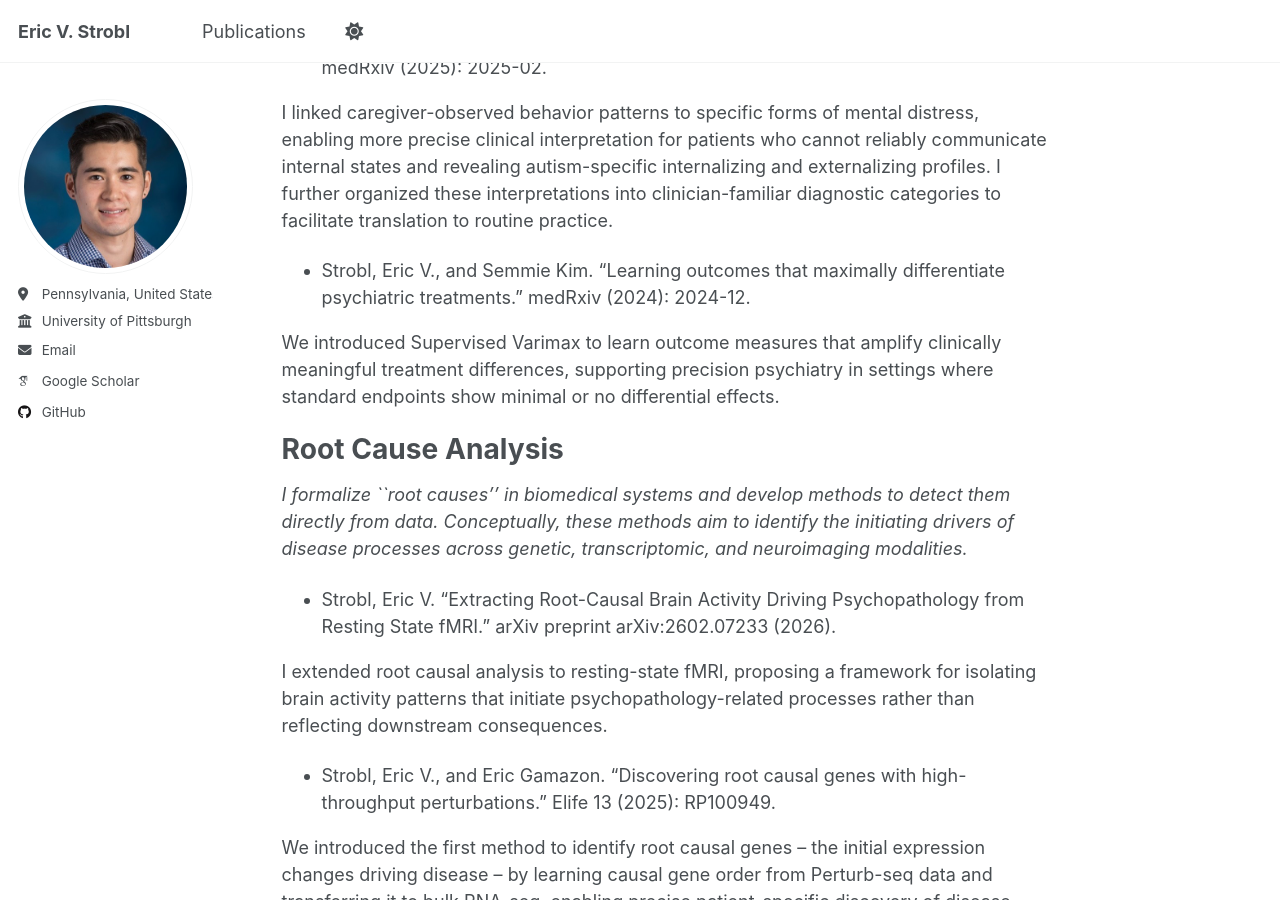
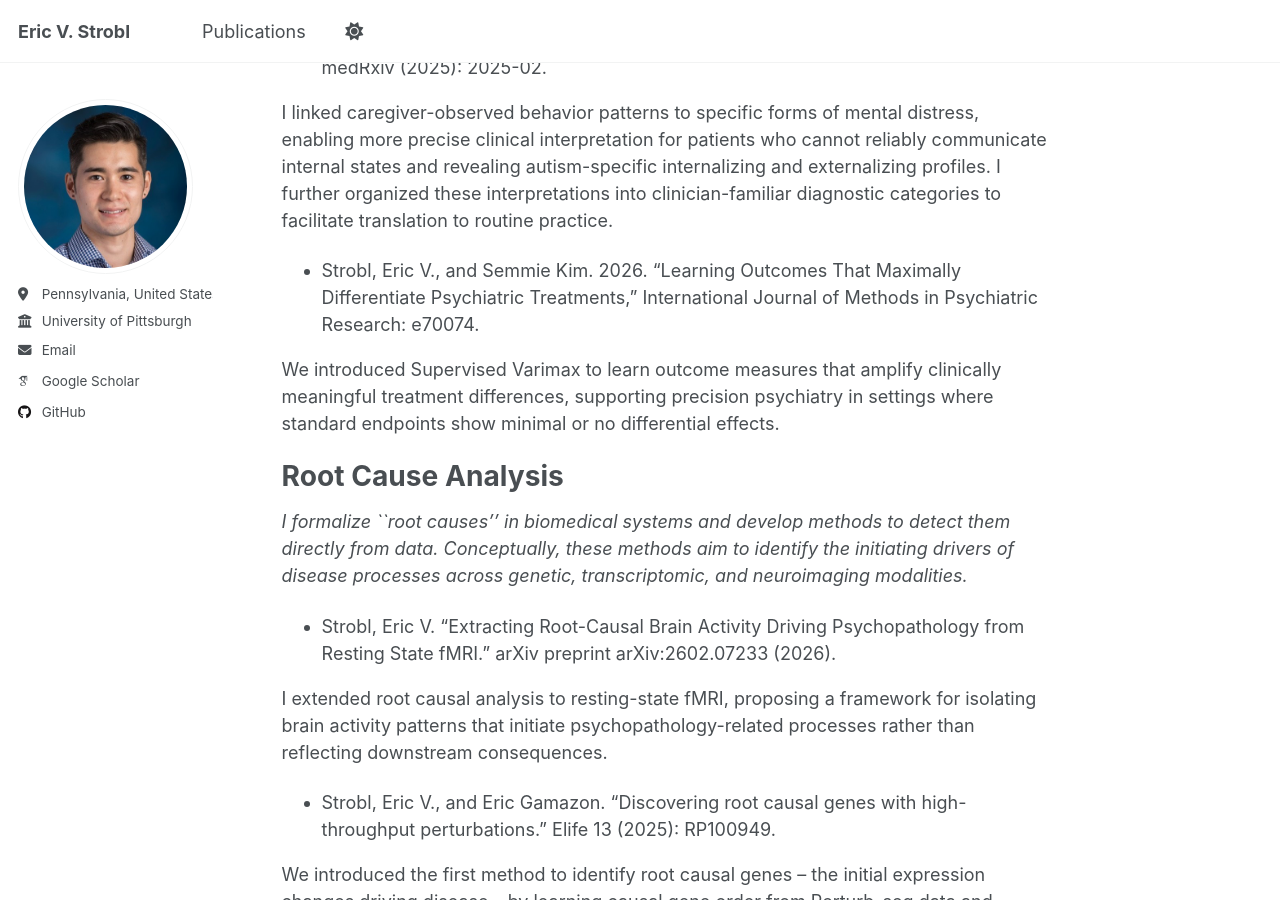
Before and after one commit to ericstrobl/ericstrobl.github.io, a Jekyll site: the page built from _pages/about.md, in a window 1280 px wide and 900 px high, scrolled down 1750 px. Built offline with Jekyll 4.4.1, drawn with Linux system fonts in a browser that asks for light colours; some web fonts are replaced; a script that is not in the unit is left out.

Commit message:
Update about.md

```diff
--- a/_pages/about.md
+++ b/_pages/about.md
@@ -36,7 +36,7 @@ Using our Supervised Varimax algorithm, I identified consistent and clinically m
 - Strobl, Eric V. "Unique Behavior Profiles that Specify Mental Distress in Autism." medRxiv (2025): 2025-02.
 
 I linked caregiver-observed behavior patterns to specific forms of mental distress, enabling more precise clinical interpretation for patients who cannot reliably communicate internal states and revealing autism-specific internalizing and externalizing profiles. I further organized these interpretations into clinician-familiar diagnostic categories to facilitate translation to routine practice.
-- Strobl, Eric V., and Semmie Kim. "Learning outcomes that maximally differentiate psychiatric treatments." medRxiv (2024): 2024-12.
+- Strobl, Eric V., and Semmie Kim. 2026. “Learning Outcomes That Maximally Differentiate Psychiatric Treatments,” International Journal of Methods in Psychiatric Research: e70074.
 
 We introduced Supervised Varimax to learn outcome measures that amplify clinically meaningful treatment differences, supporting precision psychiatry in settings where standard endpoints show minimal or no differential effects.
 
```
